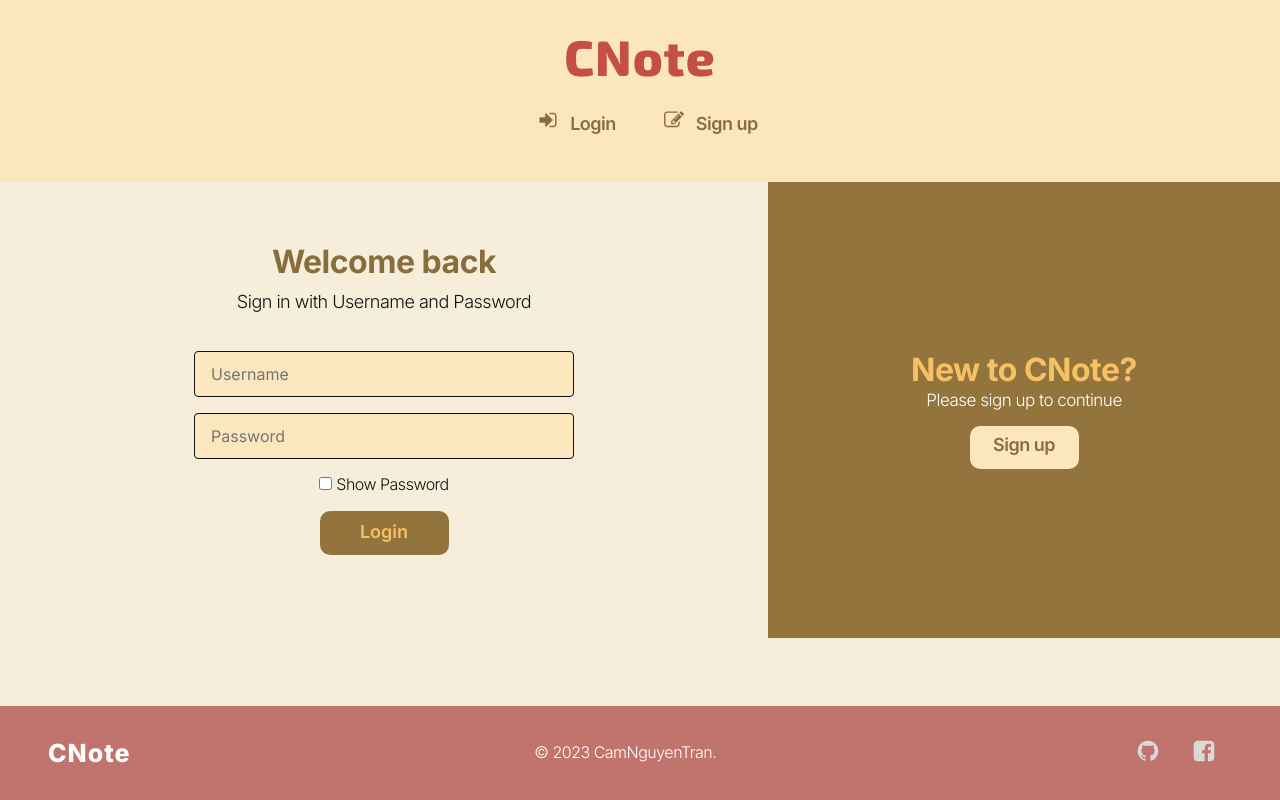
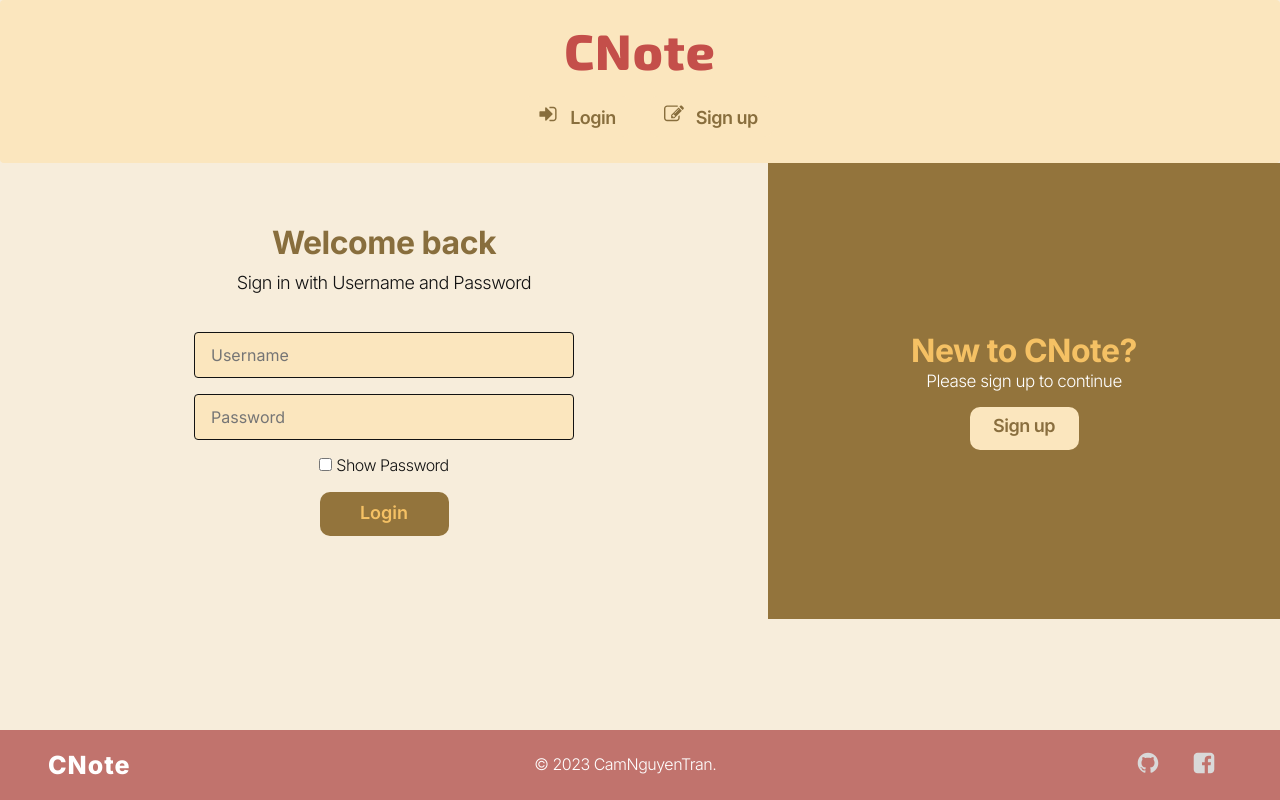
Before and after one commit to cnmeow/cnote, a PHP site: page /index.php?url=Login in a window 1280 px wide. Run offline with PHP 8.4, Linux system fonts and the light colour scheme; some libraries are stand-ins or nearby versions.

Commit message:
Adjusted header and footer height

```diff
--- a/public/css/layout.css
+++ b/public/css/layout.css
@@ -114,17 +114,17 @@ body {
 
 header {
   width: 100%;
-  height: 182px;
+  height: 100%;
   display: flex;
   max-width: auto;
   align-self: center;
   align-items: center;
-  padding-top: 26px;
+  padding-top: 20px;
   padding-left: 48px;
   border-radius: 4px;
   padding-right: 48px;
   flex-direction: column;
-  padding-bottom: 26px;
+  padding-bottom: 20px;
   justify-content: flex-start;
   background-color: #FBE6BE;
 }
@@ -177,10 +177,10 @@ footer {
   display: flex;
   max-width: 100%;
   align-items: center;
-  padding-top: 32px;
+  padding-top: 20px;
   padding-left: 48px;
   padding-right: 48px;
-  padding-bottom: 32px;
+  padding-bottom: 20px;
   justify-content: space-between;
   background-color: #c1736d;
   position: fixed;
```
